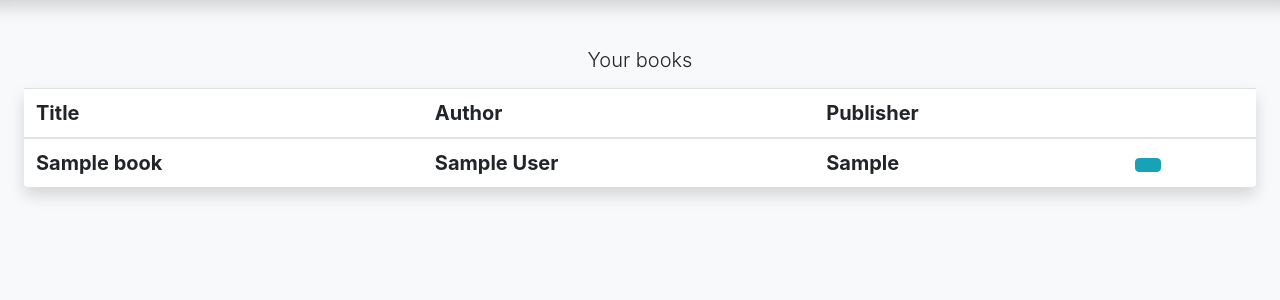
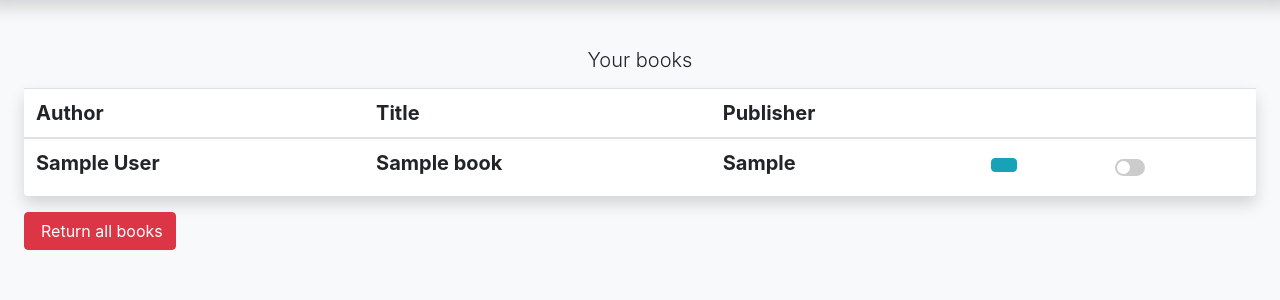
Before and after one commit to gbebenista/django_library, a Django app: page /userbooks in a window 1280 px wide. Shown: the part 54-354 px from the top of the page. Run offline with Django 3.2, Linux system fonts and the light colour scheme; a user stored in the database is signed in; tables that the repository leaves empty hold one stand-in row (values such as "Sample post"); lists and menus that the app fills with data are empty; parts of the project's set-up code (start-up, migrations or seed data) failed here and were passed over; some libraries are stand-ins or nearby versions.

Commit message:
Add returning all, or selected books from userbooks, change link to detailbook

```diff
--- /dev/null
+++ b/bookcase/books/static/css/style.css
@@ -0,0 +1,62 @@
+.switch {
+  position: relative;
+  display: inline-block;
+  width: 30px;
+  height: 17px;
+}
+
+.switch input {
+  opacity: 0;
+  width: 0;
+  height: 0;
+}
+
+.slider {
+  position: absolute;
+  cursor: pointer;
+  top: 0;
+  left: 0;
+  right: 0;
+  bottom: 0;
+  background-color: #ccc;
+  -webkit-transition: .4s;
+  transition: .4s;
+}
+
+.slider:before {
+  position: absolute;
+  content: "";
+  height: 13px;
+  width: 13px;
+  left: 2px;
+  bottom: 2px;
+  background-color: white;
+  -webkit-transition: .4s;
+  transition: .4s;
+}
+
+input:checked + .slider {
+  background-color: #17a2b8;
+}
+
+input:focus + .slider {
+  box-shadow: 0 0 1px #2196F3;
+}
+
+input:checked + .slider:before {
+  -webkit-transform: translateX(13px);
+  -ms-transform: translateX(13px);
+  transform: translateX(13px);
+}
+
+.slider.round {
+  border-radius: 17px;
+}
+
+.slider.round:before {
+  border-radius: 50%;
+}
+
+.details:hover {
+    cursor:pointer;
+}
--- a/bookcase/books/static/js/books.js
+++ b/bookcase/books/static/js/books.js
@@ -9,12 +9,22 @@ $(document).ready(function(){
     $('.borrow').addClass('disabled');
     }
 });
+
 // link to books' details on whole row of table
 $(document).on("click", ".details", function(event){
     var bookId = $(this).attr('data-catid');
     window.location="detailbook/"+bookId;
+});
+
+// change button for return books text in users' books panel
+$(document).on('click', '.check', function(event){
+    if($('.check').is(':checked')){
+        $('.returnbooks').text("Return selected books");
     }
-)
+    else{
+        $('.returnbooks').text("Return all books");
+    }
+});
 
 //delete from basket
 $(document).on("click", ".deletefrombasket", function(event){
--- a/bookcase/books/templates/books/base.html
+++ b/bookcase/books/templates/books/base.html
@@ -7,6 +7,7 @@
     <script src="{% static 'bootstrap/js/bootstrap.bundle.min.js' %}"></script>
     <script defer src="{% static 'fontawesome/js/all.min.js' %}"></script>
     <script type="text/javascript" src="{% static 'js/books.js' %}"></script>
+    <link rel="stylesheet" href="{% static 'css/style.css' %}">
     <meta charset="UTF-8">
     <title>
         {% block title %}{% endblock %}
--- a/bookcase/books/templates/books/booklist.html
+++ b/bookcase/books/templates/books/booklist.html
@@ -29,9 +29,9 @@
             </thead>
             <tbody>
             {% for book in page_obj %}
-            <tr data-catid="{{ book.id }}" class="details">
+            <tr>
                 <th>{{ book.author }}</th>
-                <th>{{ book.title}}</th>
+                <th data-catid="{{ book.id }}" class="details">{{ book.title}}</th>
                 <th>{{ book.publisher }}</th>
                 {% if book.userbasket_set|userbasket:user.id %}
                 <th>
--- a/bookcase/books/templates/books/userbookslist.html
+++ b/bookcase/books/templates/books/userbookslist.html
@@ -9,31 +9,52 @@
     <table class="table shadow bg-white rounded">
         <thead>
         <tr>
+            <th scope="col">Author</th>
             <th scope="col">Title</th>
-            <th scope="col">Author</th>
             <th scope="col">Publisher</th>
+            <th scope="col"></th>
             <th scope="col"></th>
         </tr>
         </thead>
         <tbody>
+        <form action="{% url 'usergivebackmanybooks' %}" method="get">
             {% for object in object_list %}
-        <tr data-catid="{{ object.id }}" class="details">
-            <th scope="col">{{object.title}}</th>
-            <th scope="col">{{object.author}}</th>
-            <th scope="col">{{object.publisher}}</th>
-            <th scope="col">
+            <tr>
+                <th>{{object.author}}</th>
+                <th data-catid="{{ object.id }}" class="details">{{object.title}}</th>
+                <th>{{object.publisher}}</th>
+                <th>
                 <span class="btn btn-info giveback" data-catid="{{ object.id }}" data-toggle="tooltip"
                       title="Give back">
                     <i class="fa fa-undo"></i>
                 </span>
                 </th>
+                {% if object_list.count <= 1 %}
+                <th>
+                    <label class="switch m-2">
+                            <input class="check" type="checkbox" name="whichbookreturn" value="{{ object.id }}" disabled>
+                            <span class="slider round"></span>
+                        </label>
+                </th>
+                {% else %}
+                <th>
+                        <label class="switch m-2">
+                            <input class="check" type="checkbox" name="whichbookreturn" value="{{ object.id }}">
+                            <span class="slider round"></span>
+                        </label>
+                </th>
+                {% endif %}
             </tr>
             {% empty %}
             <tr>
                 <th colspan="4" class="text-center">Empty</th>
             </tr>
+            {% endfor %}
         </tbody>
-        {% endfor %}
     </table>
+    <button type="submit" class="btn btn-danger" data-toggle="tooltip" title="Return books">
+        <i class="fa fa-undo mr-1"></i><span class="returnbooks">Return all books</span>
+    </button>
+    </form>
 </div>
 {% endblock %}
--- a/bookcase/books/urls.py
+++ b/bookcase/books/urls.py
@@ -1,6 +1,7 @@
 from django.urls import path
 from books.views import ListBookView, CreationBookView, DeleteBookView, UpdateBookView, DetailBookView, BasketListView, \
-    SetBookToLoanedView, DeleteFromBasketView, AddOrRemoveFromBasketView, LoanedByUserView, UserGiveBackBookView
+    SetBookToLoanedView, DeleteFromBasketView, AddOrRemoveFromBasketView, LoanedByUserView, UserGiveBackBookView, \
+    GiveBackAllOrSelectedUserBooks
 
 urlpatterns = [
     path('', ListBookView.as_view(), name='home'),
@@ -14,4 +15,5 @@ urlpatterns = [
     path('set_loaned', SetBookToLoanedView.as_view(), name="setloaned"),
     path('userbooks', LoanedByUserView.as_view(), name='userbooks'),
     path('usergivebackbook', UserGiveBackBookView.as_view(), name='usergivebackbook'),
+    path('usergivebackallbooks', GiveBackAllOrSelectedUserBooks.as_view(), name='usergivebackmanybooks')
 ]
--- a/bookcase/books/views.py
+++ b/bookcase/books/views.py
@@ -25,7 +25,6 @@ class CheckIfLoggedMixin(LoginRequiredMixin):
 
 
 class ListBookView(CheckIfLoggedMixin, CheckBasketMixin, ListView):
-    login_url = reverse_lazy('login')
     model = Book
     template_name = 'books/booklist.html'
     paginate_by = 10
@@ -76,7 +75,6 @@ class DeleteFromBasketView(RedirectView):
             book = Book.objects.get(id=request.POST.get('book_id'))
             basket = UserBasket.objects.get(user_id=request.user)
             basket.books.remove(book)
-            basket.books.count()
             if basket.books.count() == 0:
                 basket.delete()
             return JsonResponse({"success": True})
@@ -87,17 +85,36 @@ class SetBookToLoanedView(CheckIfLoggedMixin, RedirectView):
     def get(self, request, **response_kwargs):
         basket = UserBasket.objects.filter(user_id=request.user).first()
         if basket:
-            for book in basket.books.all():
+            books_in_basket = basket.books.all()
+            for book in books_in_basket:
                 if book.is_loaned == True:
                     return redirect("basketlist", pk=request.user.id)
-            for book in basket.books.all():
-                if book.is_loaned == False:
-                    book.is_loaned = True
-                    book.loaned_date = datetime.date.today()
-                    book.loaner_user = request.user
-                    book.save()
+            for book in books_in_basket:
+                book.is_loaned = True
+                book.loaned_date = datetime.date.today()
+                book.loaner_user = request.user
+                book.save()
             basket.delete()
         return redirect("home")
+
+
+class GiveBackAllOrSelectedUserBooks(CheckIfLoggedMixin, RedirectView):
+    def get(self, request, *args, **kwargs):
+        query = self.request.GET.getlist('whichbookreturn')
+        if not query:
+            userbooks = Book.objects.filter(Q(loaner_user=self.request.user))
+            for book in userbooks:
+                book.is_loaned = False
+                book.loaned_date = None
+                book.loaner_user = None
+                book.save()
+        for bookid in query:
+            book_checked_to_return = Book.objects.get(id=bookid)
+            book_checked_to_return.is_loaned = False
+            book_checked_to_return.loaned_date = None
+            book_checked_to_return.loaner_user = None
+            book_checked_to_return.save()
+        return redirect("userbooks")
 
 
 class CreationBookView(CheckIfLoggedMixin, CheckBasketMixin, CreateView):
```
Also changed, not shown: bookcase/books/templates/books/basketlist.html (+6 -6 lines). Lines whose indentation alone changed are shown as unchanged.
